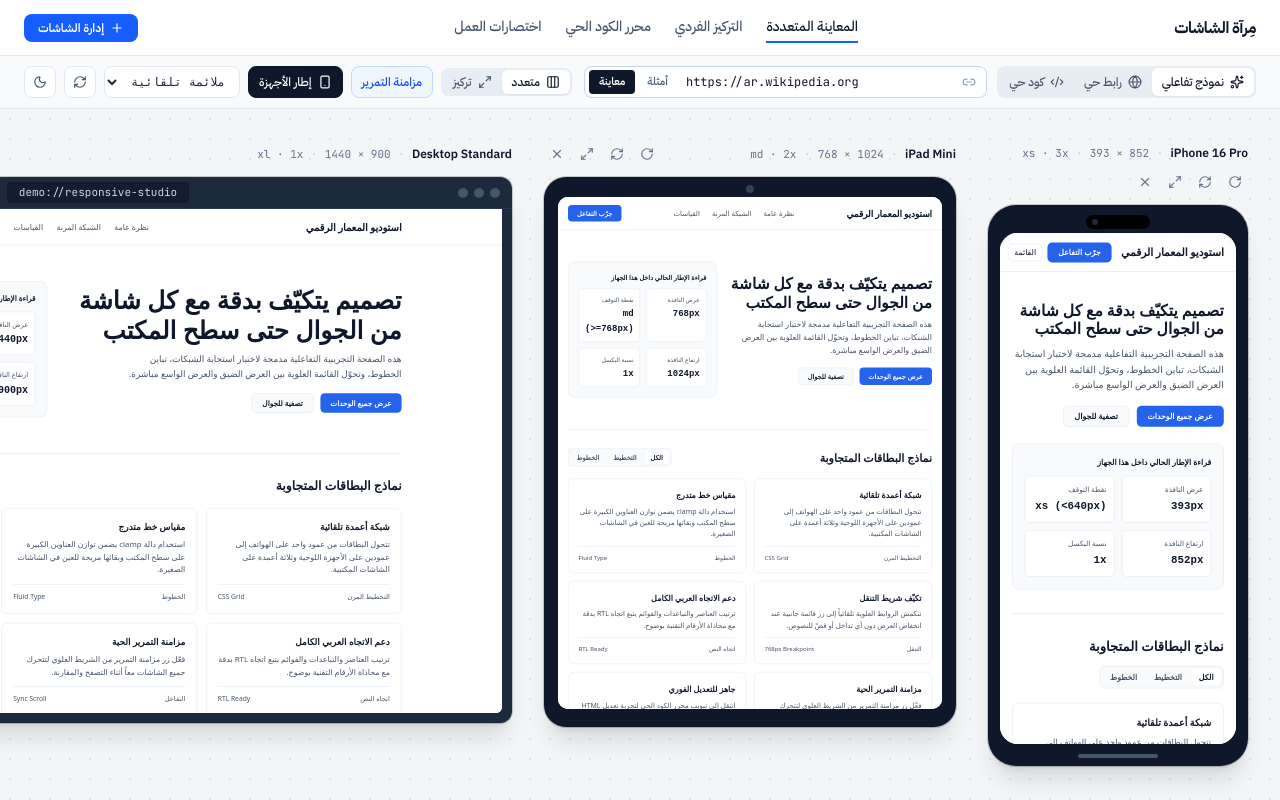
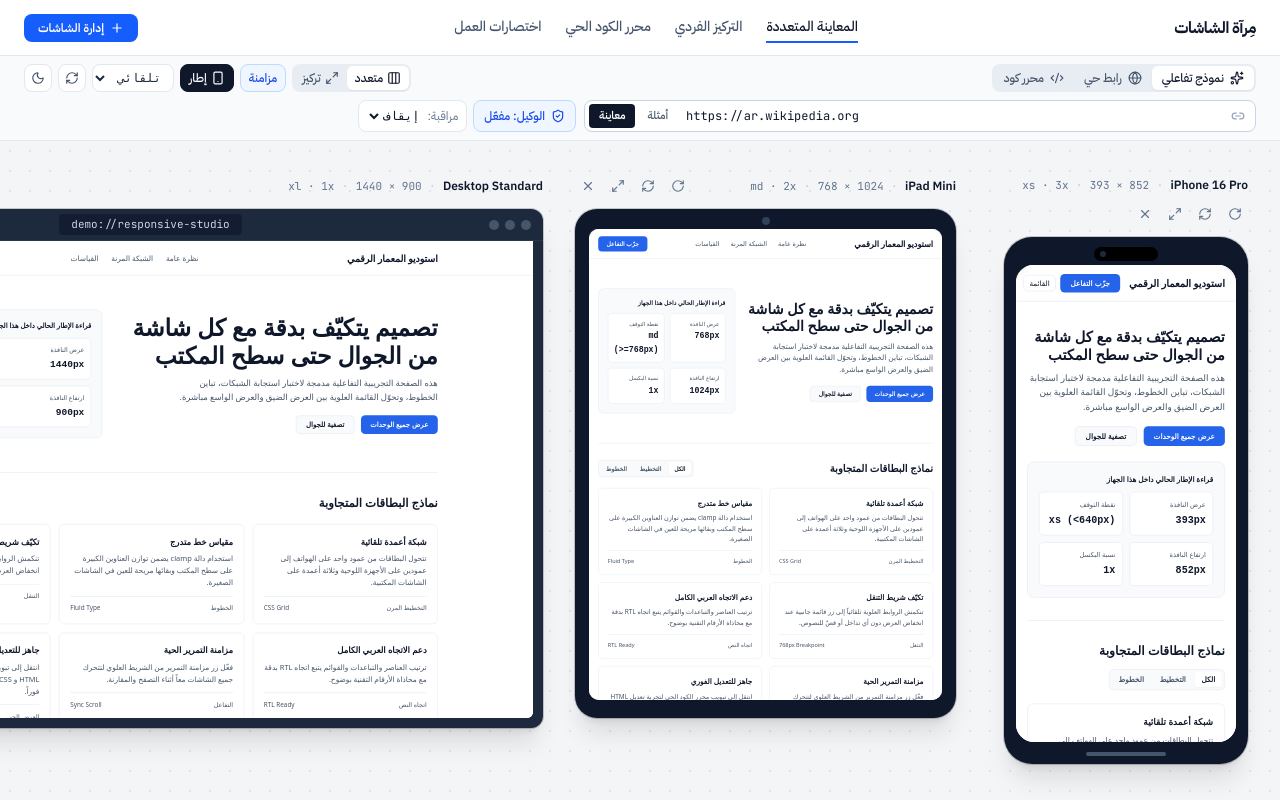
Before and after one commit to hosdel74-ux/mirat-screens, a React (Vite) app: page / in a window 1280 px wide. Built offline with nearby package versions, Linux system fonts and the light colour scheme.

Commit message:
Update WorkspaceToolbar.tsx

```diff
--- a/src/components/WorkspaceToolbar.tsx
+++ b/src/components/WorkspaceToolbar.tsx
@@ -68,9 +68,10 @@ export const WorkspaceToolbar: React.FC<WorkspaceToolbarProps> = ({
   };
 
   return (
-    <div className="border-b border-slate-200 dark:border-slate-800 bg-slate-50/90 dark:bg-slate-900/90 px-4 lg:px-6 py-2.5 flex flex-wrap items-center justify-between gap-3 shrink-0">
-      {/* Right Section (Start in RTL): Source Tabs & URL Bar */}
-      <div className="flex flex-wrap items-center gap-2.5 flex-1 min-w-[280px]">
+    <div className="border-b border-slate-200 dark:border-slate-800 bg-slate-50/95 dark:bg-slate-900/95 px-3 sm:px-4 lg:px-6 py-2 flex flex-col gap-2 shrink-0">
+      {/* Top Row: Sources & Controls */}
+      <div className="flex flex-wrap items-center justify-between gap-2">
+        {/* Source Switcher */}
         <div
           className="inline-flex items-center p-0.5 bg-slate-200/70 dark:bg-slate-800 rounded-lg shrink-0"
           role="tablist"
@@ -79,43 +80,143 @@ export const WorkspaceToolbar: React.FC<WorkspaceToolbarProps> = ({
           <button
             type="button"
             onClick={() => onChangeSource(PreviewSource.Demo)}
-            className={`inline-flex items-center gap-1.5 px-2.5 py-1.5 text-xs font-medium rounded-md transition-colors whitespace-nowrap shrink-0 cursor-pointer ${
+            className={`inline-flex items-center gap-1.5 px-2.5 py-1 text-xs font-medium rounded-md transition-colors whitespace-nowrap cursor-pointer ${
               previewSource === PreviewSource.Demo
                 ? 'bg-white dark:bg-slate-950 text-slate-900 dark:text-slate-100 shadow-xs'
                 : 'text-slate-600 dark:text-slate-400 hover:text-slate-900 dark:hover:text-slate-100'
             }`}
           >
             <Sparkles className="w-3.5 h-3.5" />
-            <span>نموذج تفاعلي</span>
+            <span className="hidden sm:inline">نموذج تفاعلي</span>
+            <span className="sm:hidden">نموذج</span>
           </button>
           <button
             type="button"
             onClick={() => onChangeSource(PreviewSource.Url)}
-            className={`inline-flex items-center gap-1.5 px-2.5 py-1.5 text-xs font-medium rounded-md transition-colors whitespace-nowrap shrink-0 cursor-pointer ${
+            className={`inline-flex items-center gap-1.5 px-2.5 py-1 text-xs font-medium rounded-md transition-colors whitespace-nowrap cursor-pointer ${
               previewSource === PreviewSource.Url
                 ? 'bg-white dark:bg-slate-950 text-slate-900 dark:text-slate-100 shadow-xs'
                 : 'text-slate-600 dark:text-slate-400 hover:text-slate-900 dark:hover:text-slate-100'
             }`}
           >
             <Globe className="w-3.5 h-3.5" />
-            <span>رابط حي</span>
+            <span className="hidden sm:inline">رابط حي</span>
+            <span className="sm:hidden">رابط</span>
           </button>
           <button
             type="button"
             onClick={() => onChangeSource(PreviewSource.Code)}
-            className={`inline-flex items-center gap-1.5 px-2.5 py-1.5 text-xs font-medium rounded-md transition-colors whitespace-nowrap shrink-0 cursor-pointer ${
+            className={`inline-flex items-center gap-1.5 px-2.5 py-1 text-xs font-medium rounded-md transition-colors whitespace-nowrap cursor-pointer ${
               previewSource === PreviewSource.Code
                 ? 'bg-white dark:bg-slate-950 text-slate-900 dark:text-slate-100 shadow-xs'
                 : 'text-slate-600 dark:text-slate-400 hover:text-slate-900 dark:hover:text-slate-100'
             }`}
           >
             <Code2 className="w-3.5 h-3.5" />
-            <span>كود حي</span>
+            <span className="hidden sm:inline">محرر كود</span>
+            <span className="sm:hidden">كود</span>
           </button>
         </div>
 
-        {/* URL Input Bar */}
-        <form onSubmit={handleFormSubmit} className="relative flex items-center flex-1 min-w-[260px] max-w-xl">
+        {/* View Mode & Canvas Actions */}
+        <div className="flex items-center gap-1.5 shrink-0 flex-wrap">
+          {/* Multi / Focus view mode toggle */}
+          <div className="inline-flex items-center p-0.5 bg-slate-200/70 dark:bg-slate-800 rounded-lg shrink-0">
+            <button
+              type="button"
+              onClick={() => onChangeViewMode(ViewMode.Multi)}
+              title="عرض متعدد"
+              className={`inline-flex items-center gap-1 px-2 py-1 text-xs font-medium rounded-md transition-colors whitespace-nowrap cursor-pointer ${
+                viewMode === ViewMode.Multi
+                  ? 'bg-white dark:bg-slate-950 text-slate-900 dark:text-slate-100 shadow-xs'
+                  : 'text-slate-600 dark:text-slate-400 hover:text-slate-900 dark:hover:text-slate-100'
+              }`}
+            >
+              <Columns3 className="w-3.5 h-3.5" />
+              <span className="hidden md:inline">متعدد</span>
+            </button>
+            <button
+              type="button"
+              onClick={() => onChangeViewMode(ViewMode.Focus)}
+              title="تركيز فردي"
+              className={`inline-flex items-center gap-1 px-2 py-1 text-xs font-medium rounded-md transition-colors whitespace-nowrap cursor-pointer ${
+                viewMode === ViewMode.Focus
+                  ? 'bg-white dark:bg-slate-950 text-slate-900 dark:text-slate-100 shadow-xs'
+                  : 'text-slate-600 dark:text-slate-400 hover:text-slate-900 dark:hover:text-slate-100'
+              }`}
+            >
+              <Maximize2 className="w-3.5 h-3.5" />
+              <span className="hidden md:inline">تركيز</span>
+            </button>
+          </div>
+
+          {/* Sync Scroll */}
+          <button
+            type="button"
+            onClick={onToggleSyncScroll}
+            title="تفعيل أو تعطيل التمرير المتزامن بين الشاشات"
+            className={`inline-flex items-center gap-1 h-7 px-2 text-xs font-medium rounded-lg border transition-colors whitespace-nowrap cursor-pointer ${
+              syncScroll
+                ? 'bg-blue-50 dark:bg-blue-950/50 border-blue-200 dark:border-blue-800 text-blue-700 dark:text-blue-300'
+                : 'bg-white dark:bg-slate-950 border-slate-200 dark:border-slate-800 text-slate-600 dark:text-slate-300'
+            }`}
+          >
+            <span>مزامنة</span>
+          </button>
+
+          {/* Bezels */}
+          <button
+            type="button"
+            onClick={onToggleBezels}
+            title="إظهار أو إخفاء هيكل الأجهزة"
+            className={`inline-flex items-center gap-1 h-7 px-2 text-xs font-medium rounded-lg border transition-colors whitespace-nowrap cursor-pointer ${
+              showBezels
+                ? 'bg-slate-900 dark:bg-slate-100 border-slate-900 dark:border-slate-100 text-white dark:text-slate-900'
+                : 'bg-white dark:bg-slate-950 border-slate-200 dark:border-slate-800 text-slate-600 dark:text-slate-300'
+            }`}
+          >
+            <Smartphone className="w-3.5 h-3.5" />
+            <span className="hidden sm:inline">إطار</span>
+          </button>
+
+          {/* Zoom scale select */}
+          <select
+            value={zoomMode === 'auto' ? 'auto' : String(zoomMode)}
+            onChange={(e) => onChangeZoomMode(e.target.value === 'auto' ? 'auto' : Number(e.target.value))}
+            aria-label="المقياس"
+            className="h-7 px-2 text-xs font-mono bg-white dark:bg-slate-950 border border-slate-200 dark:border-slate-800 rounded-lg text-slate-800 dark:text-slate-200 focus:outline-none cursor-pointer"
+          >
+            <option value="auto">تلقائي</option>
+            <option value="1">100%</option>
+            <option value="0.75">75%</option>
+            <option value="0.5">50%</option>
+          </select>
+
+          {/* Reload All */}
+          <button
+            type="button"
+            onClick={onReloadAll}
+            title="تحديث جميع الشاشات"
+            className="h-7 w-7 inline-flex items-center justify-center rounded-lg border border-slate-200 dark:border-slate-800 bg-white dark:bg-slate-950 text-slate-600 dark:text-slate-300 hover:text-slate-900 cursor-pointer"
+          >
+            <RefreshCw className="w-3.5 h-3.5" />
+          </button>
+
+          {/* Theme Switch */}
+          <button
+            type="button"
+            onClick={onToggleDark}
+            title={isDark ? 'الوضع الفاتح' : 'الوضع الداكن'}
+            className="h-7 w-7 inline-flex items-center justify-center rounded-lg border border-slate-200 dark:border-slate-800 bg-white dark:bg-slate-950 text-slate-600 dark:text-slate-300 hover:text-slate-900 cursor-pointer"
+          >
+            {isDark ? <Sun className="w-3.5 h-3.5" /> : <Moon className="w-3.5 h-3.5" />}
+          </button>
+        </div>
+      </div>
+
+      {/* Bottom Row: URL Input, Samples, Proxy & Live Watch */}
+      <div className="flex flex-wrap items-center gap-2">
+        <form onSubmit={handleFormSubmit} className="relative flex-1 min-w-[240px] max-w-2xl">
           <div className="flex items-center w-full h-8 bg-white dark:bg-slate-950 border border-slate-300 dark:border-slate-700 rounded-lg focus-within:border-blue-600 dark:focus-within:border-blue-500 transition-colors overflow-hidden">
             <span className="pr-2.5 pl-1.5 text-slate-400 shrink-0 flex items-center">
               <Link2 className="w-3.5 h-3.5" />
@@ -170,134 +271,37 @@ export const WorkspaceToolbar: React.FC<WorkspaceToolbarProps> = ({
           )}
         </form>
 
-        {/* Proxy & Live Watch controls when viewing URL */}
-        {previewSource === PreviewSource.Url && (
+        {/* Proxy Toggle & Auto-refresh */}
         <div className="flex items-center gap-1.5 shrink-0">
           <button
             type="button"
             onClick={onToggleProxy}
-              title="تفعيل الوكيل الذكي لتجاوز قيود X-Frame-Options ودعم مزامنة التمرير"
-              className={`inline-flex items-center gap-1.5 h-8 px-2.5 text-xs font-medium rounded-lg border transition-colors whitespace-nowrap shrink-0 cursor-pointer ${
+            title="تفعيل الوكيل الذكي لتجاوز حظر الإطارات ومزامنة التمرير"
+            className={`inline-flex items-center gap-1.5 h-8 px-2.5 text-xs font-medium rounded-lg border transition-colors whitespace-nowrap cursor-pointer ${
               useProxy
                 ? 'bg-blue-50 dark:bg-blue-950/50 border-blue-200 dark:border-blue-800 text-blue-700 dark:text-blue-300'
-                  : 'bg-white dark:bg-slate-950 border-slate-200 dark:border-slate-800 text-slate-600 dark:text-slate-300 hover:text-slate-900 dark:hover:text-slate-100'
+                : 'bg-white dark:bg-slate-950 border-slate-200 dark:border-slate-800 text-slate-600 dark:text-slate-300'
             }`}
           >
             <ShieldCheck className="w-3.5 h-3.5" />
-              <span>{useProxy ? 'الوكيل الذكي: مفعل' : 'إطار مباشر'}</span>
+            <span>{useProxy ? 'الوكيل: مفعّل' : 'إطار مباشر'}</span>
           </button>
 
-            <label className="inline-flex items-center gap-1.5 h-8 px-2.5 text-xs bg-white dark:bg-slate-950 border border-slate-200 dark:border-slate-800 rounded-lg text-slate-700 dark:text-slate-300 shrink-0">
-              <span className="text-slate-500 dark:text-slate-400 whitespace-nowrap">مراقبة حية:</span>
+          <label className="inline-flex items-center gap-1 h-8 px-2 text-xs bg-white dark:bg-slate-950 border border-slate-200 dark:border-slate-800 rounded-lg text-slate-700 dark:text-slate-300 shrink-0">
+            <span className="text-slate-500 dark:text-slate-400 whitespace-nowrap hidden sm:inline">مراقبة:</span>
             <select
               value={autoRefreshSec}
               onChange={(e) => onChangeAutoRefreshSec(Number(e.target.value))}
-                aria-label="فترة التحديث الحي التلقائي"
+              aria-label="التحديث التلقائي"
               className="bg-transparent font-mono text-xs focus:outline-none cursor-pointer text-slate-900 dark:text-slate-100"
             >
               <option value={0}>إيقاف</option>
               <option value={3}>3 ث</option>
               <option value={5}>5 ث</option>
               <option value={10}>10 ث</option>
-                <option value={30}>30 ث</option>
             </select>
           </label>
         </div>
-        )}
-      </div>
-
-      {/* Left Section (End in RTL): Canvas & Device Controls */}
-      <div className="flex flex-wrap items-center gap-2 shrink-0">
-        {/* View Mode Switcher */}
-        <div className="inline-flex items-center p-0.5 bg-slate-200/70 dark:bg-slate-800 rounded-lg shrink-0">
-          <button
-            type="button"
-            onClick={() => onChangeViewMode(ViewMode.Multi)}
-            className={`inline-flex items-center gap-1.5 px-2.5 py-1 text-xs font-medium rounded-md transition-colors whitespace-nowrap shrink-0 cursor-pointer ${
-              viewMode === ViewMode.Multi
-                ? 'bg-white dark:bg-slate-950 text-slate-900 dark:text-slate-100 shadow-xs'
-                : 'text-slate-600 dark:text-slate-400 hover:text-slate-900 dark:hover:text-slate-100'
-            }`}
-          >
-            <Columns3 className="w-3.5 h-3.5" />
-            <span>متعدد</span>
-          </button>
-          <button
-            type="button"
-            onClick={() => onChangeViewMode(ViewMode.Focus)}
-            className={`inline-flex items-center gap-1.5 px-2.5 py-1 text-xs font-medium rounded-md transition-colors whitespace-nowrap shrink-0 cursor-pointer ${
-              viewMode === ViewMode.Focus
-                ? 'bg-white dark:bg-slate-950 text-slate-900 dark:text-slate-100 shadow-xs'
-                : 'text-slate-600 dark:text-slate-400 hover:text-slate-900 dark:hover:text-slate-100'
-            }`}
-          >
-            <Maximize2 className="w-3.5 h-3.5" />
-            <span>تركيز</span>
-          </button>
-        </div>
-
-        {/* Sync Scroll */}
-        <button
-          type="button"
-          onClick={onToggleSyncScroll}
-          className={`inline-flex items-center gap-1.5 h-8 px-2.5 text-xs font-medium rounded-lg border transition-colors whitespace-nowrap shrink-0 cursor-pointer ${
-            syncScroll
-              ? 'bg-blue-50 dark:bg-blue-950/50 border-blue-200 dark:border-blue-800 text-blue-700 dark:text-blue-300'
-              : 'bg-white dark:bg-slate-950 border-slate-200 dark:border-slate-800 text-slate-600 dark:text-slate-300 hover:text-slate-900 dark:hover:text-slate-100'
-          }`}
-        >
-          <span>مزامنة التمرير</span>
-        </button>
-
-        {/* Device Bezels */}
-        <button
-          type="button"
-          onClick={onToggleBezels}
-          className={`inline-flex items-center gap-1.5 h-8 px-2.5 text-xs font-medium rounded-lg border transition-colors whitespace-nowrap shrink-0 cursor-pointer ${
-            showBezels
-              ? 'bg-slate-900 dark:bg-slate-100 border-slate-900 dark:border-slate-100 text-white dark:text-slate-900'
-              : 'bg-white dark:bg-slate-950 border-slate-200 dark:border-slate-800 text-slate-600 dark:text-slate-300 hover:text-slate-900 dark:hover:text-slate-100'
-          }`}
-        >
-          <Smartphone className="w-3.5 h-3.5" />
-          <span>إطار الأجهزة</span>
-        </button>
-
-        {/* Zoom Selector */}
-        <select
-          value={zoomMode === 'auto' ? 'auto' : String(zoomMode)}
-          onChange={(e) => onChangeZoomMode(e.target.value === 'auto' ? 'auto' : Number(e.target.value))}
-          aria-label="مقياس تكبير المعاينة"
-          className="h-8 px-2.5 text-xs font-mono bg-white dark:bg-slate-950 border border-slate-200 dark:border-slate-800 rounded-lg text-slate-800 dark:text-slate-200 focus:outline-none cursor-pointer"
-        >
-          <option value="auto">ملائمة تلقائية</option>
-          <option value="1">100%</option>
-          <option value="0.75">75%</option>
-          <option value="0.5">50%</option>
-          <option value="0.35">35%</option>
-        </select>
-
-        {/* Reload All */}
-        <button
-          type="button"
-          onClick={onReloadAll}
-          title="تحديث جميع الشاشات"
-          aria-label="تحديث جميع الشاشات"
-          className="h-8 w-8 inline-flex items-center justify-center rounded-lg border border-slate-200 dark:border-slate-800 bg-white dark:bg-slate-950 text-slate-600 dark:text-slate-300 hover:text-slate-900 dark:hover:text-slate-100 cursor-pointer transition-colors"
-        >
-          <RefreshCw className="w-3.5 h-3.5" />
-        </button>
-
-        {/* Dark/Light Theme */}
-        <button
-          type="button"
-          onClick={onToggleDark}
-          title={isDark ? 'التبديل للوضع الفاتح' : 'التبديل للوضع الداكن'}
-          aria-label="تبديل مظهر التطبيق"
-          className="h-8 w-8 inline-flex items-center justify-center rounded-lg border border-slate-200 dark:border-slate-800 bg-white dark:bg-slate-950 text-slate-600 dark:text-slate-300 hover:text-slate-900 dark:hover:text-slate-100 cursor-pointer transition-colors"
-        >
-          {isDark ? <Sun className="w-3.5 h-3.5" /> : <Moon className="w-3.5 h-3.5" />}
-        </button>
       </div>
     </div>
   );
```
Lines whose indentation alone changed are shown as unchanged.
